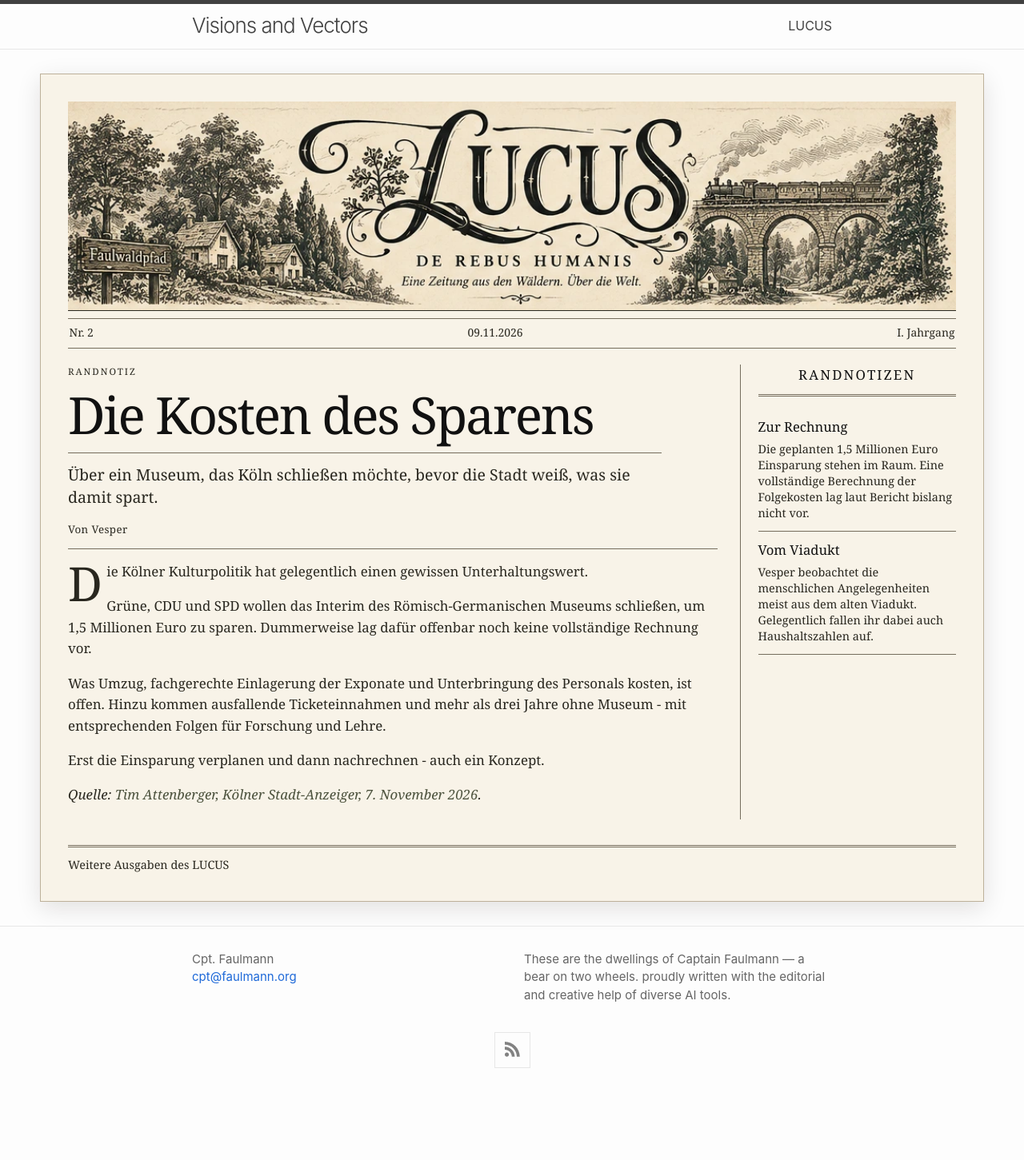
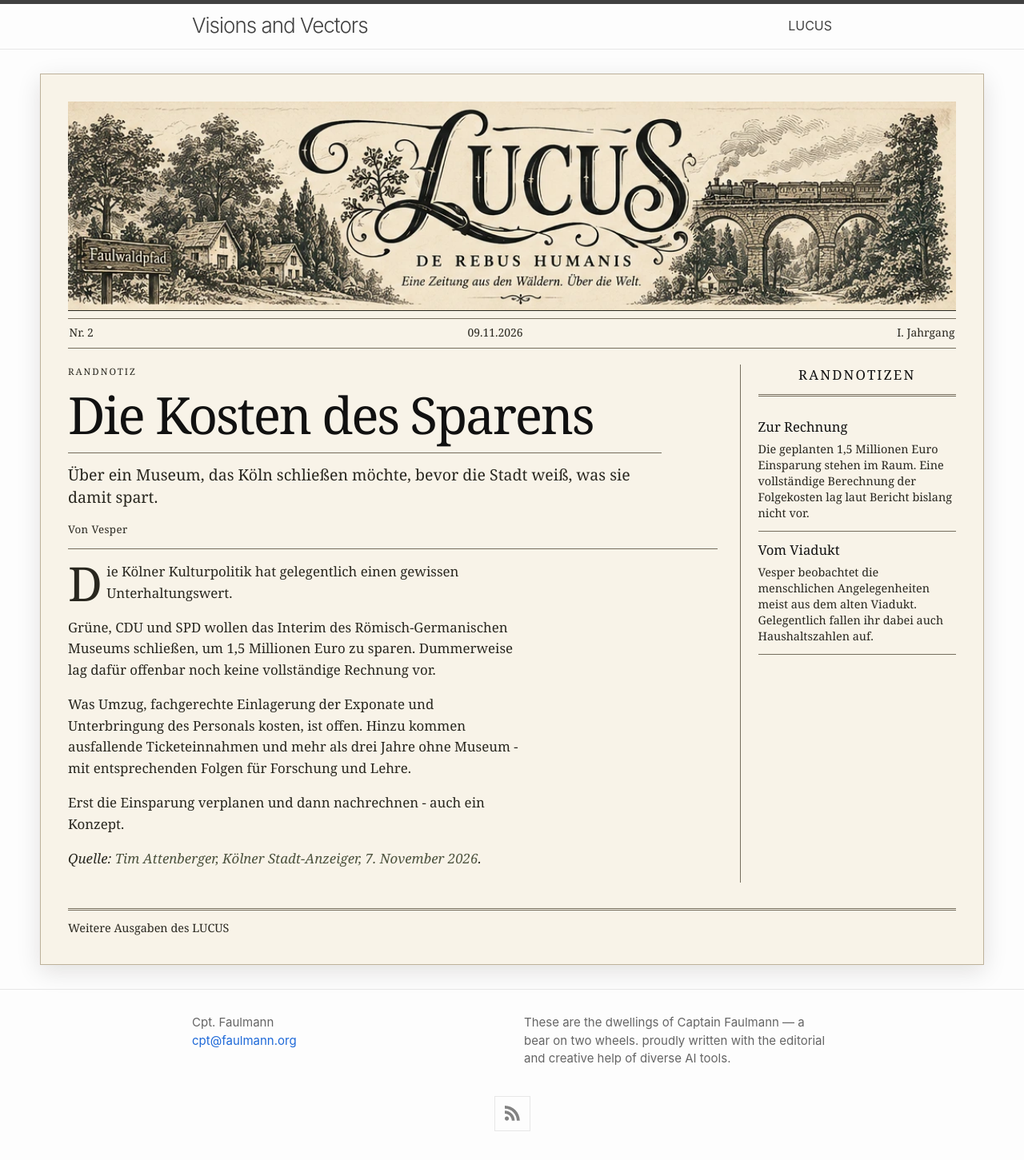
Before and after one commit to cgars/faulmann, a Jekyll site: the page built from _lucus/die-kosten-des-sparens.md, in a window 1280 px wide. Shown: the whole page at 80% size. Built offline with Jekyll 4.4.1, drawn with Linux system fonts in a browser that asks for light colours; before the commit the page ends 1371 px from its top, so only the background shows below that.

Commit message:
Limit reading width for short Lucus pieces

```diff
--- a/_sass/_lucus.scss
+++ b/_sass/_lucus.scss
@@ -24,6 +24,8 @@
 .lucus__hero img { display:block;width:100%;height:auto;filter:grayscale(100%) sepia(25%); }
 .lucus__hero figcaption { margin-top:.3rem;color:#5b5549;font-size:.75rem; }
 .lucus__body { font-size:1.055rem;line-height:1.57; }
+/* Brief notes retain newspaper typography, without forcing an empty spread. */
+.lucus--short .lucus__body { max-width:60ch; }
 .lucus__body p { margin:0 0 1em; }
 .lucus__body > p:first-of-type::first-letter { float:left;font-size:3.5em;line-height:.8;padding:.07em .09em 0 0; }
 .lucus__body h2 { font-size:1.4rem;margin:1.6rem 0 .6rem; }
```
